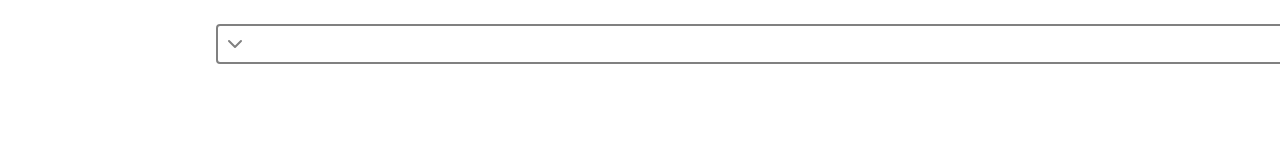
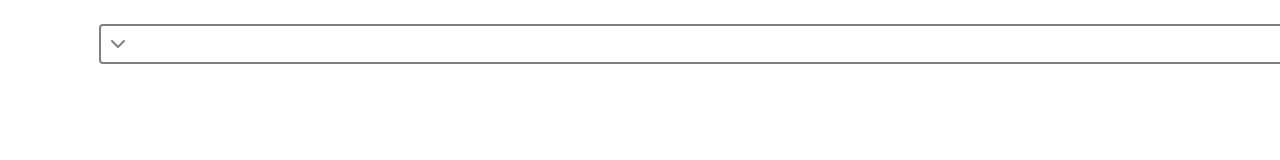
Before and after one commit to DvirBar/refuah, a React (Create React App) app in the folder client/: page / in a window 1280 px wide. Shown: the top 160 px of the page. Built offline with nearby package versions, Linux system fonts and the light colour scheme.

Commit message:
Update general project files

```diff
--- a/client/package.json
+++ b/client/package.json
@@ -15,6 +15,7 @@
     "react-dom": "^17.0.2",
     "react-feather": "^2.0.9",
     "react-scripts": "4.0.3",
+    "react-transition-group": "^4.4.2",
     "typescript": "^4.4.2",
     "web-vitals": "^1.1.2"
   },
@@ -61,6 +62,7 @@
     "@storybook/node-logger": "^6.3.7",
     "@storybook/preset-create-react-app": "^3.2.0",
     "@storybook/react": "^6.3.7",
+    "@types/react-transition-group": "^4.4.2",
     "@typescript-eslint/eslint-plugin": "^4.29.3",
     "@typescript-eslint/parser": "^4.29.3",
     "eslint": "^7.32.0",
--- a/client/src/styles/App.css
+++ b/client/src/styles/App.css
@@ -41,6 +41,7 @@ html {
 
 body {
     scroll-behavior: smooth;
+    overflow-y: hidden;
 }
 
 body,
@@ -49,6 +50,10 @@ button {
     font-size: 1.6rem;
 }
 
+input {
+    width: 100%;
+}
+
 ul {
     list-style-type: none;
     padding: 0;
```
Also changed, not shown: client/.eslintrc.json, 1 other file (tests, documents, lock files or other folders).
